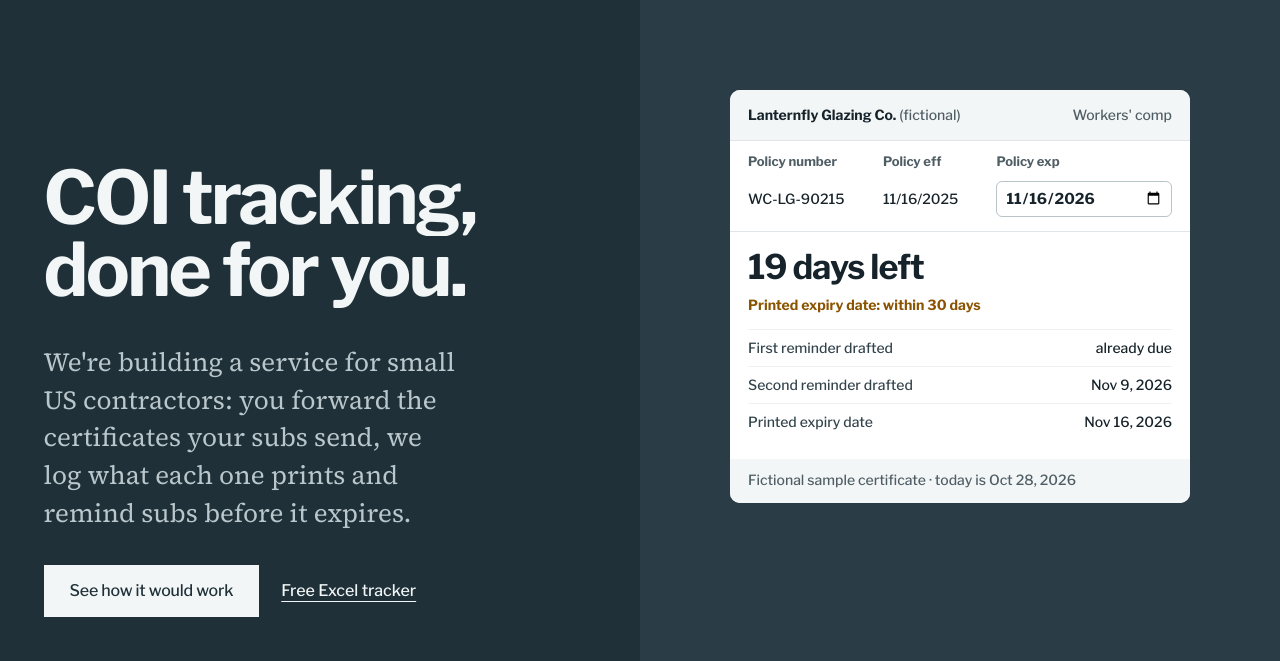
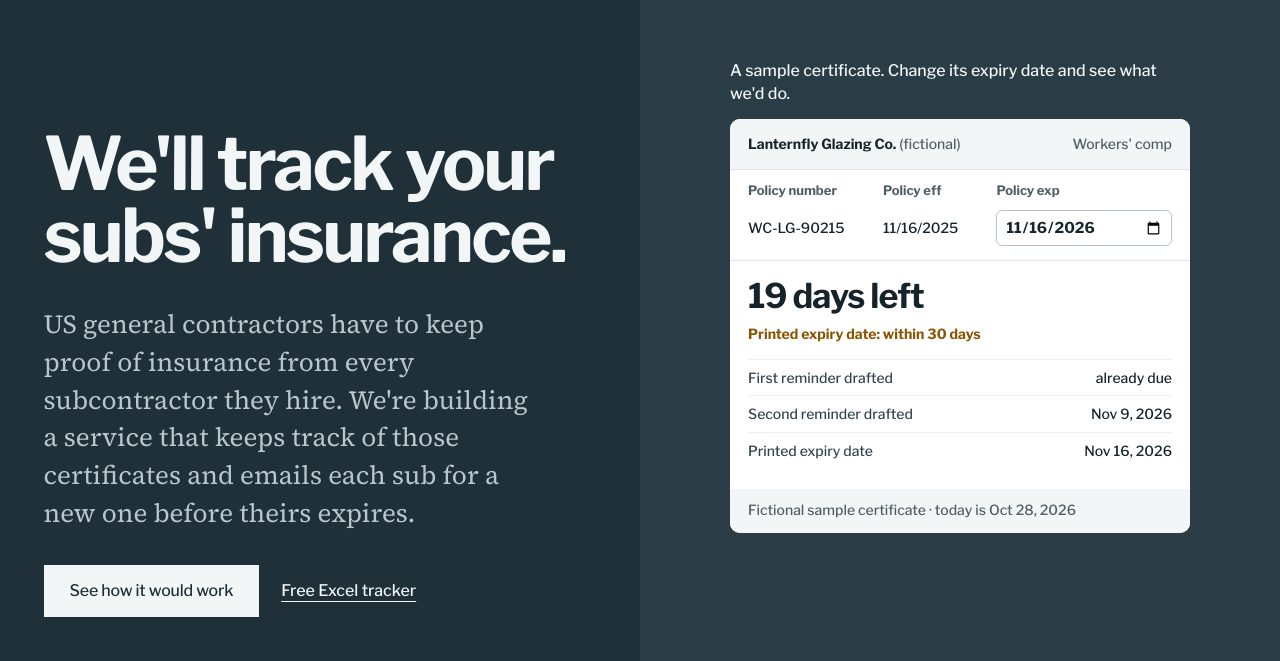
Before and after one commit to jakeb112/coitrail-site, a plain HTML site: page index.html in a window 1280 px wide. Shown: the part 139-800 px from the top of the page. Drawn offline with Linux system fonts and the light colour scheme.

Commit message:
Clearer first screen: plain-language headline, what a COI is, caption on the sample

```diff
--- a/index.html
+++ b/index.html
@@ -72,10 +72,12 @@
   .hero h1 { font-size: var(--step-hero); line-height: 0.92; }
   .hero h1 .ln { display: block; overflow: hidden; padding-bottom: .06em; }
   .hero h1 .ln > span { display: block; }
-  .hero-sub { margin-top: 36px; font-size: var(--step-lead); line-height: 1.45; color: var(--night-muted); max-width: 30ch; }
+  .hero-sub { margin-top: 32px; font-size: var(--step-lead); line-height: 1.45; color: var(--night-muted); max-width: 36ch; }
   .hero-actions { margin-top: 32px; display: flex; gap: 22px; align-items: center; flex-wrap: wrap; }
   .hero-actions .txt { font: 500 16px/1 var(--display); color: var(--night-ink); text-underline-offset: 5px; }
   .hero-right { background: var(--night-2); display: grid; place-items: center; padding: 64px var(--m); }
+  .try { width: min(460px, 100%); }
+  .try-cap { font: 500 16px/1.4 var(--display); color: var(--night-ink); margin-bottom: 14px; }
 
   /* Product fragments (data-ui): the product's own conventions apply inside */
   [data-ui] { font-family: var(--ui); color: #16232a; -webkit-font-smoothing: antialiased; }
@@ -291,8 +293,8 @@
       <a class="top-link" href="mailto:team@getcoitrail.com">Email the team</a>
     </div>
     <div>
-      <h1 aria-label="COI tracking, done for you."><span class="ln" aria-hidden="true"><span>COI tracking,</span></span><span class="ln" aria-hidden="true"><span>done for you.</span></span></h1>
-      <p class="hero-sub hero-fade">We're building a service for small US contractors: you forward the certificates your subs send, we log what each one prints and remind subs before it expires.</p>
+      <h1 aria-label="We'll track your subs' insurance."><span class="ln" aria-hidden="true"><span>We'll track your</span></span><span class="ln" aria-hidden="true"><span>subs' insurance.</span></span></h1>
+      <p class="hero-sub hero-fade">US general contractors have to keep proof of insurance from every subcontractor they hire. We're building a service that keeps track of those certificates and emails each sub for a new one before theirs expires.</p>
       <div class="hero-actions hero-fade">
         <a class="btn light" href="#showcase">See how it would work</a>
         <a class="txt" href="coi-tracker-template.xlsx" download>Free Excel tracker</a>
@@ -300,6 +302,8 @@
     </div>
   </div>
   <div class="hero-right">
+    <div class="try">
+    <p class="try-cap">A sample certificate. Change its expiry date and see what we'd do.</p>
     <div class="reader" data-ui role="group" aria-label="Sample certificate you can change">
       <div class="reader-head"><span><b>Lanternfly Glazing Co.</b> (fictional)</span><span>Workers' comp</span></div>
       <table class="cov">
@@ -313,6 +317,7 @@
       </div>
       <div class="reader-foot" id="today">Fictional sample certificate</div>
     </div>
+    </div>
   </div>
 </header>
 
@@ -323,7 +328,7 @@
       <img src="assets/icarus-empire-state-building.jpg" width="1600" height="1255" alt="A steelworker hangs from a cable high above Manhattan during construction of the Empire State Building, 1930.">
     </figure>
     <div class="band-cap">
-      <p class="statement">Every sub on your job carries a certificate with a printed expiry date. Somebody has to notice when it runs out.</p>
+      <p class="statement">A certificate of insurance (COI) is the one-page proof of insurance each subcontractor hands the contractor. Every one has an expiry date, and somebody has to notice when it runs out.</p>
       <span>Lewis Hine, “Icarus, Empire State Building”, 1930</span>
     </div>
   </section>
```
